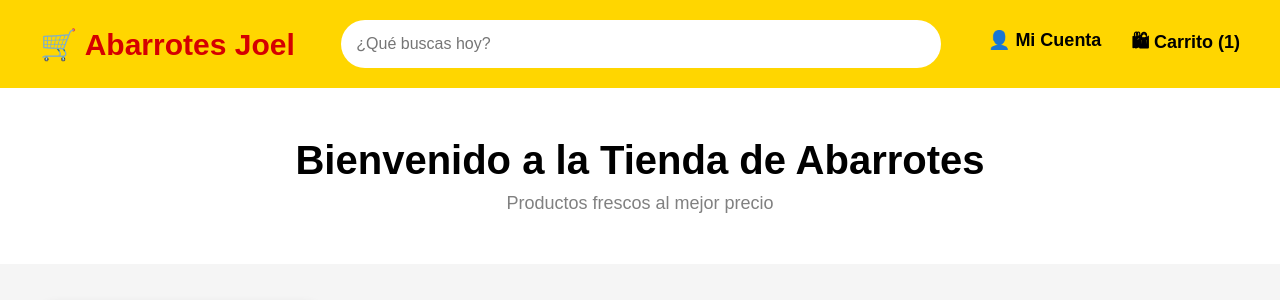
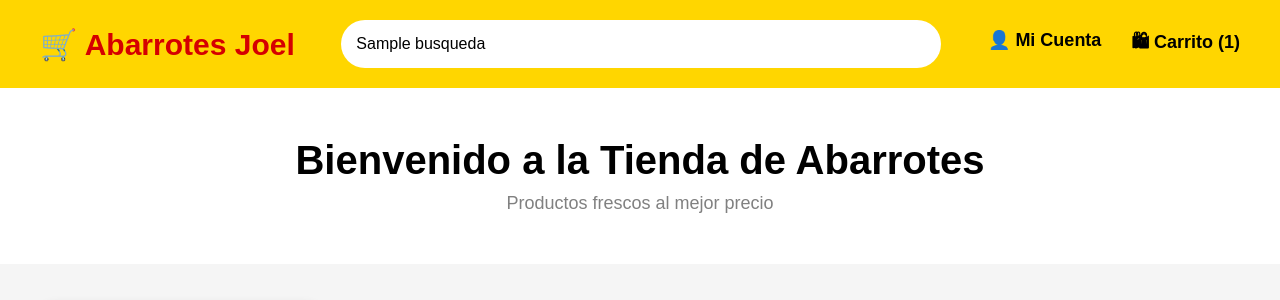
Before and after one commit to Zaidd3108/PROYECTO, a Flask app: template templates/index.html in a window 1280 px wide. Shown: the top 300 px of the page. Run offline with Flask 3, Linux system fonts and the light colour scheme; the template is opened without the code that fills it: most values are stand-ins (such as "Sample title", 1, 10 or a date in 2020).

Commit message:
Update index.html

```diff
--- a/templates/index.html
+++ b/templates/index.html
@@ -16,7 +16,14 @@
         </div>
 
         <div class="buscador">
-            <input type="text" placeholder="¿Qué buscas hoy?">
+            <form method="GET" action="/">
+                <input
+                type="text"
+                name="buscar"
+                placeholder="¿Qué buscas hoy?"
+                value="{{ busqueda }}"
+                >
+            </form>
         </div>
 
         <div class="menu">
@@ -71,4 +78,5 @@
 
     </section>
 </body>
+
 </html>
```
